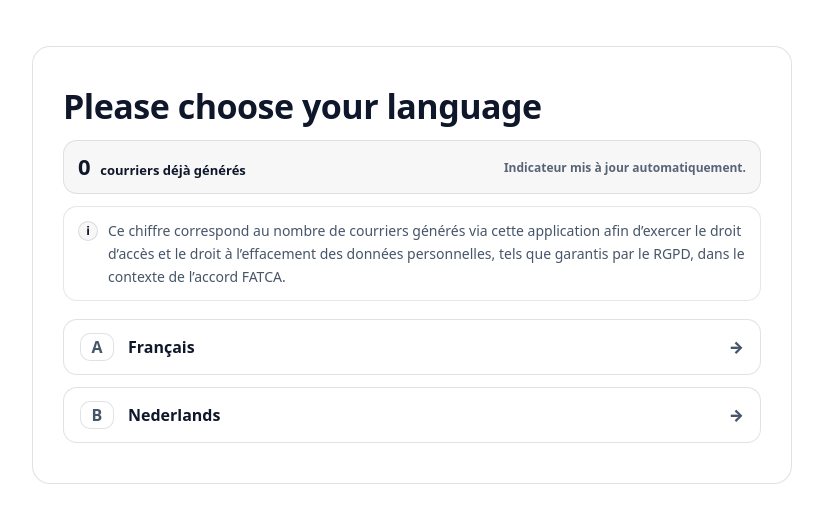
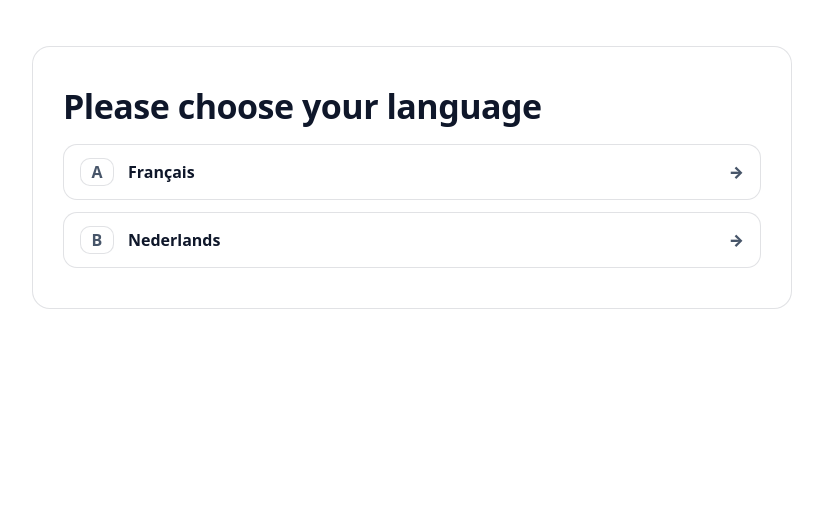
Before and after one commit to lehagrefabien-commits/fatca-application, a Flask app: page / in a window 1280 px wide. Shown: the part 64-587 px from the top of the page, without its empty margins (228-1051 px from the left). Run offline with Flask 3, Linux system fonts and the light colour scheme; some libraries are stand-ins or nearby versions.

Commit message:
Update lang_select.html

```diff
--- a/templates/lang_select.html
+++ b/templates/lang_select.html
@@ -65,87 +65,6 @@
       letter-spacing:-0.5px;
     }
 
-    /* ===== Counter / explanation (premium “stat card”) ===== */
-    .impact{
-      margin: 10px 0 18px 0;
-      display: grid;
-      gap: 12px;
-    }
-
-    .impact-card{
-      border: 1px solid rgba(15,23,42,0.10);
-      border-radius: 14px;
-      padding: 14px 14px;
-      background: rgba(15,23,42,0.03);
-      display:flex;
-      align-items:center;
-      justify-content:space-between;
-      gap: 14px;
-    }
-
-    .impact-kpi{
-      display:flex;
-      align-items:baseline;
-      gap: 10px;
-      min-width: 0;
-    }
-
-    .impact-number{
-      font-size: 22px;
-      font-weight: 900;
-      letter-spacing: -0.3px;
-      color: #0f172a;
-      line-height:1;
-    }
-
-    .impact-label{
-      font-size: 13px;
-      font-weight: 900;
-      color:#0f172a;
-      white-space: nowrap;
-    }
-
-    .impact-note{
-      font-size: 12px;
-      color: #475569;
-      font-weight: 700;
-      white-space: nowrap;
-      opacity: 0.9;
-    }
-
-    .impact-text{
-      max-width: 78ch;
-    }
-
-    .impact-pill{
-      display:flex;
-      gap: 10px;
-      align-items:flex-start;
-      padding: 12px 14px;
-      border-radius: 14px;
-      border: 1px solid rgba(15,23,42,0.10);
-      background: #ffffff;
-      color: #475569;
-      font-size: 14px;
-      line-height: 1.65;
-    }
-
-    .impact-icon{
-      display:inline-flex;
-      align-items:center;
-      justify-content:center;
-      width: 20px;
-      height: 20px;
-      border-radius: 999px;
-      border: 1px solid rgba(15,23,42,0.12);
-      background: rgba(15,23,42,0.03);
-      color:#0f172a;
-      font-weight: 900;
-      flex: 0 0 auto;
-      margin-top: 2px;
-      font-size: 12px;
-    }
-
     /* ===== Language buttons ===== */
     .btn{
       display:flex;
@@ -187,18 +106,6 @@
     @media (max-width: 860px){
       .card{ padding: 32px 18px; }
     }
-    @media (max-width: 640px){
-      .impact-card{
-        flex-direction: column;
-        align-items:flex-start;
-      }
-      .impact-note{
-        white-space: normal;
-      }
-      .impact-label{
-        white-space: normal;
-      }
-    }
   </style>
 </head>
 
@@ -213,25 +120,6 @@
   <div class="wrap">
     <div class="card">
       <h1>Please choose your language</h1>
-
-      {% if generated_count is defined %}
-      <div class="impact" id="impact">
-        <div class="impact-card">
-          <div class="impact-kpi">
-            <div class="impact-number">{{ generated_count }}</div>
-            <div class="impact-label" data-i18n="label"></div>
-          </div>
-          <div class="impact-note" data-i18n="note"></div>
-        </div>
-
-        <div class="impact-text">
-          <div class="impact-pill">
-            <span class="impact-icon">ℹ︎</span>
-            <span data-i18n="desc"></span>
-          </div>
-        </div>
-      </div>
-      {% endif %}
 
       <div class="list">
         <a class="btn" href="/context/fr" onclick="localStorage.setItem('ui_lang','fr')">
@@ -249,40 +137,5 @@
 
     </div>
   </div>
-
-  <script>
-    (function(){
-      var t = {
-        fr: {
-          label: "courriers déjà générés",
-          note: "Indicateur mis à jour automatiquement.",
-          desc: "Ce chiffre correspond au nombre de courriers générés via cette application afin d’exercer le droit d’accès et le droit à l’effacement des données personnelles, tels que garantis par le RGPD, dans le contexte de l’accord FATCA."
-        },
-        nl: {
-          label: "brieven reeds gegenereerd",
-          note: "Indicator wordt automatisch bijgewerkt.",
-          desc: "Dit cijfer geeft het aantal brieven weer dat via deze toepassing werd gegenereerd om het recht op inzage en het recht op gegevenswissing uit te oefenen, zoals gewaarborgd door de AVG, in het kader van de FATCA-overeenkomst."
-        }
-      };
-
-      // Langue affichée sur cette page :
-      // - si l’utilisateur a déjà cliqué FR/NL auparavant, on réutilise son choix
-      // - sinon, on prend la langue du navigateur (nl -> NL), sinon FR
-      var saved = localStorage.getItem("ui_lang");
-      var nav = (navigator.language || "").toLowerCase();
-      var lang = saved || (nav.startsWith("nl") ? "nl" : "fr");
-
-      var root = document.getElementById("impact");
-      if(!root) return;
-
-      root.querySelectorAll("[data-i18n]").forEach(function(el){
-        var k = el.getAttribute("data-i18n");
-        el.textContent = t[lang][k];
-      });
-
-      // Accessibilité : refléter la langue réelle
-      document.documentElement.setAttribute("lang", lang);
-    })();
-  </script>
 </body>
 </html>
```
